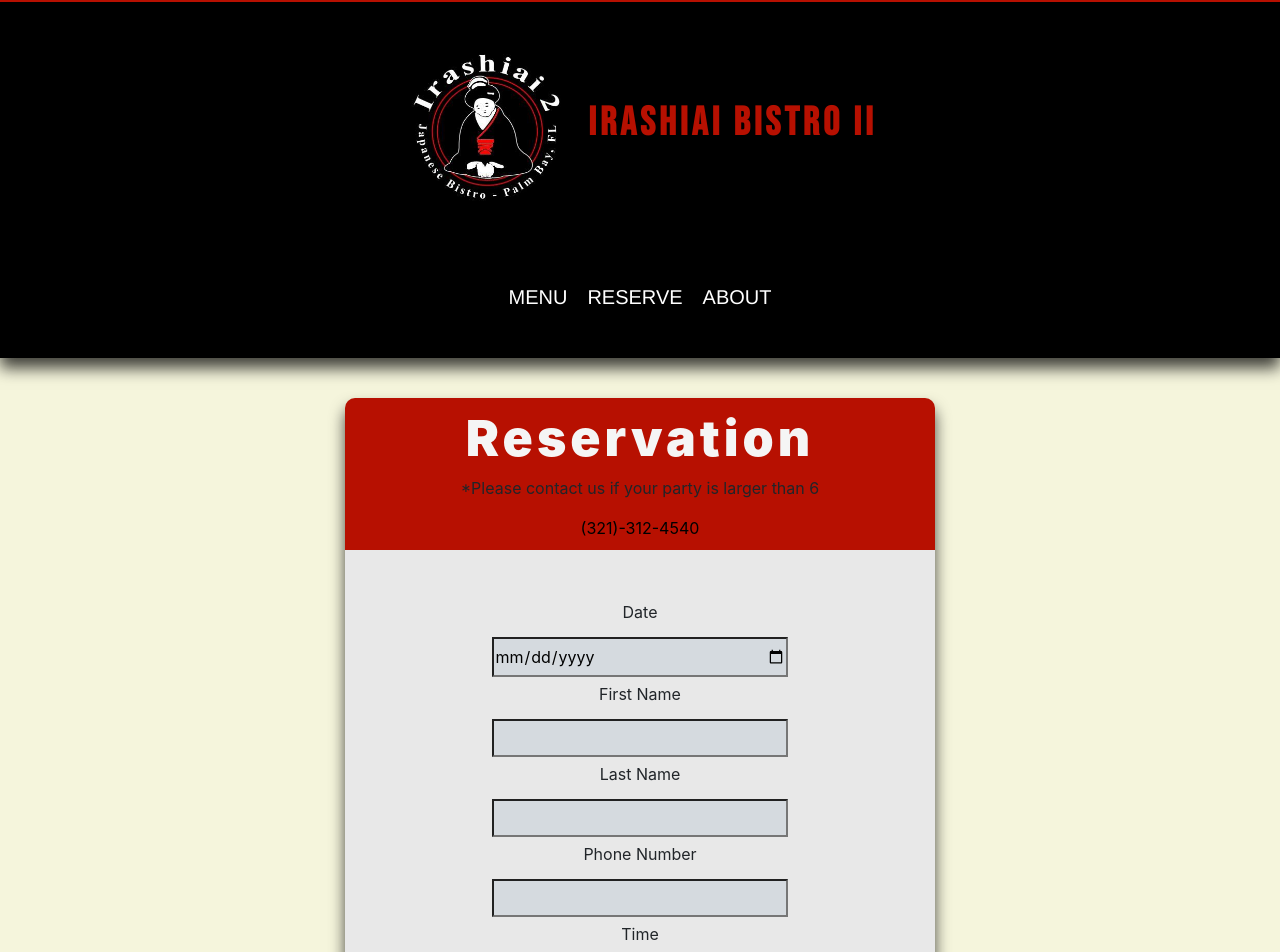
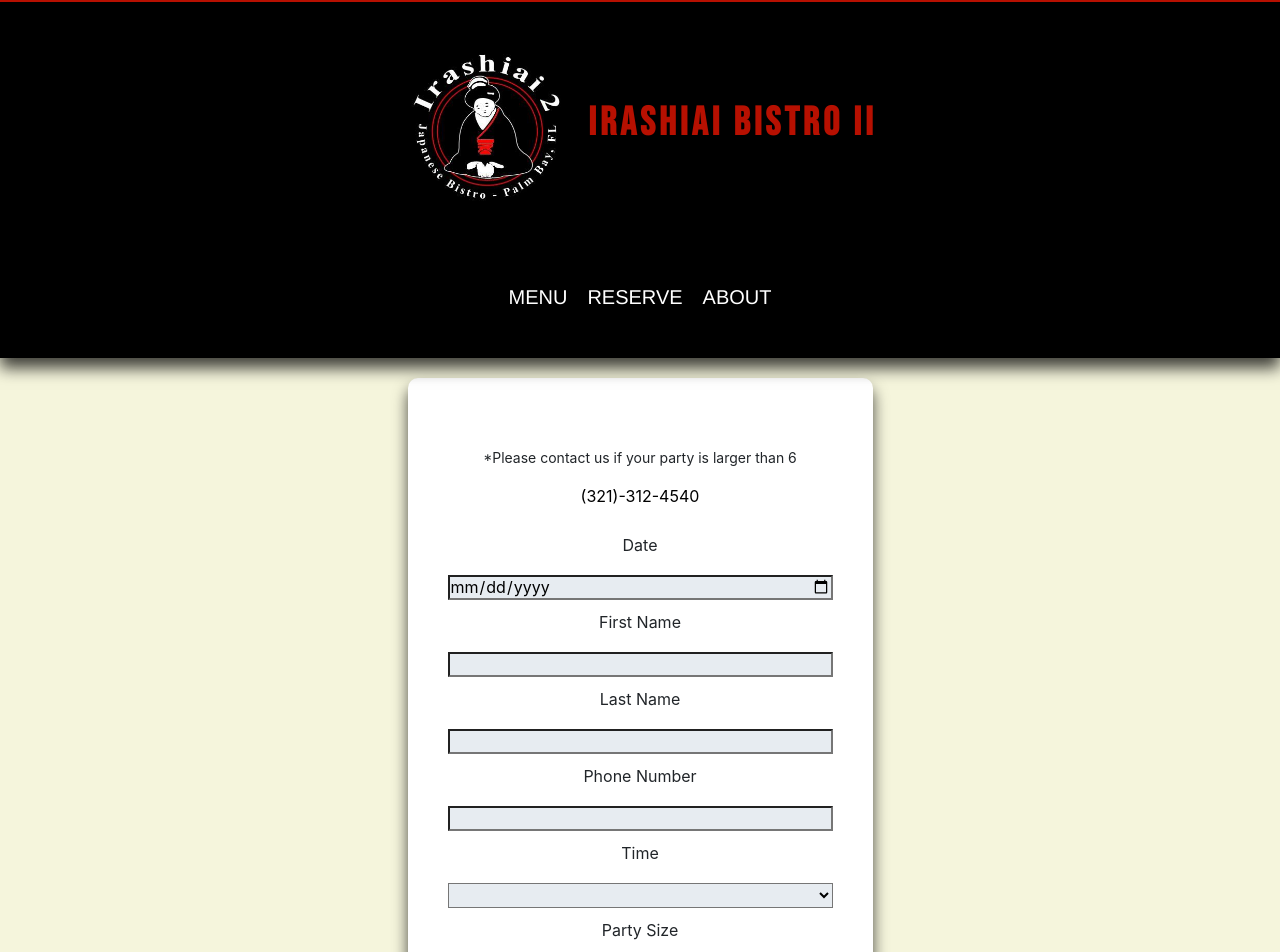
Before and after one commit to barrera713/Irashiai-Bistro, a React (Create React App) app in the folder website/: page /reserve in a window 1280 px wide. Shown: the top 952 px of the page. Built offline with nearby package versions, Linux system fonts and the light colour scheme; a web font is replaced by a local one.

Commit message:
redid reservation form and post function

```diff
--- a/website/src/App.css
+++ b/website/src/App.css
@@ -563,47 +563,48 @@ body {
 .reservation-container {
   top: 0;
   margin: 0 auto;
-  padding: 20px;
-  width: 80vw;
+  padding: 10px;
 }
 
 .reservation-container h1 {
-  padding: 10px 0;
-  font-size: 24px;
+  padding: 5px 0;
+  font-size: 16px;
   margin: 0 auto;
 }
 
 
 .form-container {
-  background-color: #B71001;
+  background-color: #ffffff;
   justify-content: center;
-  margin-top: 50px;
-  -webkit-animation-name: slideUp;
+  margin-top: 20px;
+  /* -webkit-animation-name: slideUp;
   -webkit-duration: 1s;
   animation-name: slideUp;
-  animation-duration: 1s;
-  overflow: hidden;
-  width: 60%;
-  margin: 20px auto;
+  animation-duration: 1s; */
+  /* overflow: hidden; */
+  padding: 30px;
+  width: 465px;
+  height: 700px;
+  margin: 10px auto;
   box-shadow: 0px 10px 15px 0px rgba(0, 0, 0, 0.7);
   border-radius: 10px;
 }
 
 .form-container h2 {
-  font-size: 50px;
-  letter-spacing: 4px;
+  font-size: 24px;
+  letter-spacing: 1.5px;
   font-weight: 900;
-  padding-top: 10px;
-  color: whitesmoke;
+  padding-top: 2px;
+  color: #ffffff;
 }
 
 
 .form-container p {
-  font-size: 16px;
+  font-size: 14px;
 }
 
 .form-contact {
-  padding-bottom: 10px;
+  padding-bottom: 5px;
 }
 
 .form-contact a {
@@ -617,20 +618,24 @@ body {
 }
 
 .res-form {
-  padding: 50px 0;
+  padding: 10px;
+  height: 350px;
   width: 100%;
-  background-color: #E8E8E8;
+  background-color: #ffffff;
+  margin: 10px 0;
 }
 
 .res-form label {
   width: 100%;
+  height: 25x;
 }
 
 .res-form input, select {
   background-color: rgba(144, 165, 187, 0.212);
-  padding: 5px 0;
-  /* margin: 10px 0; */
-  width: 50%;
+  padding: 10px 0;
+  margin: 10px 0;
+  width: 100%;
+  height: 25px;
 }
 
 
@@ -638,9 +643,9 @@ body {
   color: white;
   background-color: #B71001;
   transition: ease-in-out .3s;
-  margin: 20px 0;
-  width: 35%;
-  padding: 15px 0;
+  margin: 10px 0;
+  width: 50%;
+  padding: 10px 0;
   border-radius: 10px;
 }
 
@@ -650,13 +655,13 @@ body {
 
 .after-submit {
   width: 100%;
-  height: 50vh;
-  background: #E8E8E8;
+  height: 150px;
+  background: #ffffff;
   margin: 0 auto;
-  -webkit-animation-name: slideRight;
+  /* -webkit-animation-name: slideRight;
   -webkit-animation-duration: 1s;
   animation-name: slideRight;
-  animation-duration: 1s;
+  animation-duration: 1s; */
 }
 
 .after-submit h1 {
@@ -670,7 +675,7 @@ body {
   background-color: #B71001;
   transition: ease-in-out .3s;
   margin: 20px;
-  width: 30%;
+  width: 50%;
   padding: 15px;
   border-radius: 10px;
   box-shadow : 0px 2px 6px 1px rgba(0, 0, 0, 0.801);
@@ -907,6 +912,7 @@ tr:hover {background-color:#f5f5f5;}
     width: 50%;
   }
 
+  /* Collection Page End */
 
 
 
--- a/website/src/Components/Reservation.js
+++ b/website/src/Components/Reservation.js
@@ -46,7 +46,12 @@ class Reservation extends React.Component {
         }
         console.log('Inside submit', formData)
         // this.props.postReservation(formData)
-        this.setState({ reserved: true })
+        this.setState({ reserved: true });
+        let name = this.capitalize(this.state.name);
+        if(name.length > 0) {
+            window.alert(`Thank you your reservation. See you soon, ${name}!`)
+        }
+        history.push('/')
     };
 
     handleClick = () => {
@@ -72,10 +77,6 @@ class Reservation extends React.Component {
         newDate.setDate(newDate.getDate());
         let today = newDate.toISOString().substr(0, 10);
 
-
-
-        let name = this.state.name
-
         return(<div className="reservation-container">
         <div className="form-container">
             <h2>Reservation</h2>
@@ -83,12 +84,6 @@ class Reservation extends React.Component {
             <div className="form-contact">
                 <a href="tel:1-321-312-4540">(321)-312-4540</a>
             </div>
-            {this.state.reserved ?
-            <div className="after-submit">
-                <h1>Thank you for reserving with us! See you soon, {this.capitalize(name)}</h1>
-                <button onClick={this.handleClick}>Home</button>
-            </div>
-            :
             <form onSubmit={this.handleSubmit} className="res-form">
                 <label>Date</label>
                 <input type="date" name="date" defaultValue={twoHoursBefore} min={today} required></input>
@@ -124,7 +119,6 @@ class Reservation extends React.Component {
                 <button type="submit">Submit</button>
                 </div>
             </form>
-            }
         </div>
         </div>)
     }
```
Also changed, not shown: 1 other file (tests, documents, lock files or other folders).
